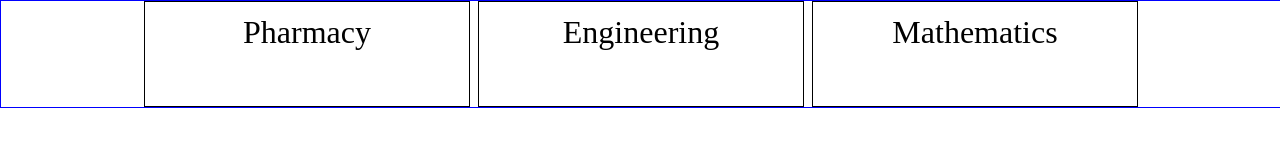
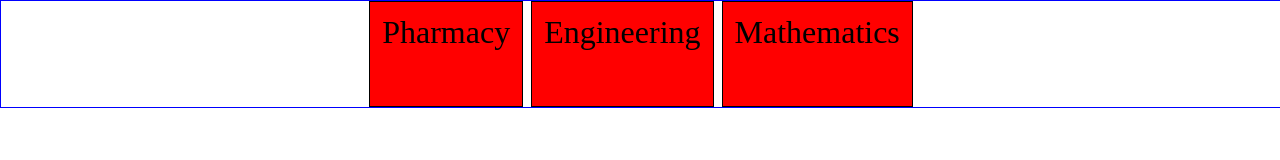
Before and after one commit to gprande/LinguagemProgramacaoII, a plain HTML site: page Aula 05 - CSS/Layout/layout.html in a window 1280 px wide. Drawn offline with Linux system fonts and the light colour scheme.

Commit message:
Layout CSS

```diff
--- a/Aula 05 - CSS/Layout/layout.css
+++ b/Aula 05 - CSS/Layout/layout.css
@@ -4,10 +4,10 @@ body {
 }
 
 .engineering, .math, .pharmacy {
-    display: inline-block;
+    /* display: inline-block; */
     border: 1px solid black;
     padding: 12px;
-    width: 300px;
+    /* width: 300px; */
     height: 80px;
 }
 
@@ -17,3 +17,15 @@ main{
     margin:0;
     text-align: center;;
 }
+@media(min-width:550px){
+    .engineering, .math, .pharmacy {
+        background-color: aliceblue;
+    }
+}
+
+@media(min-width:900px){
+    .engineering, .math, .pharmacy {
+        display: inline-block;
+        background-color: red;
+    }
+}
```
